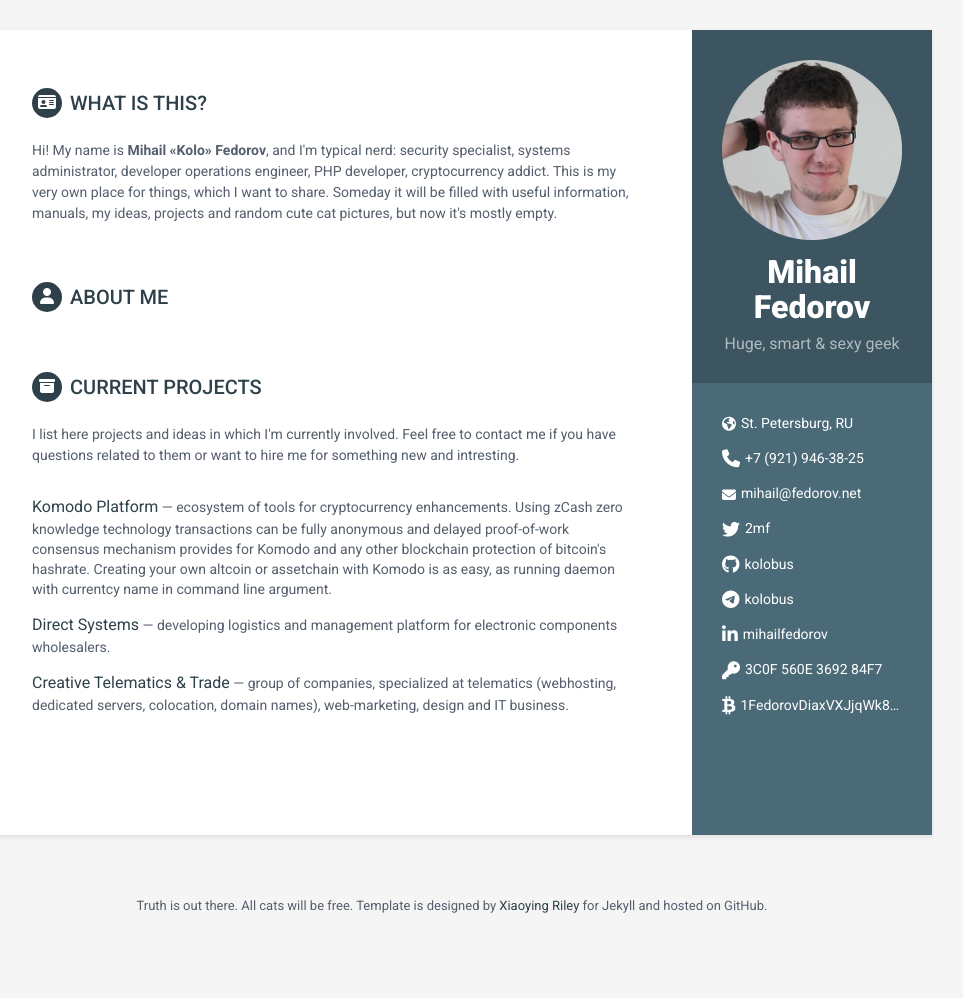
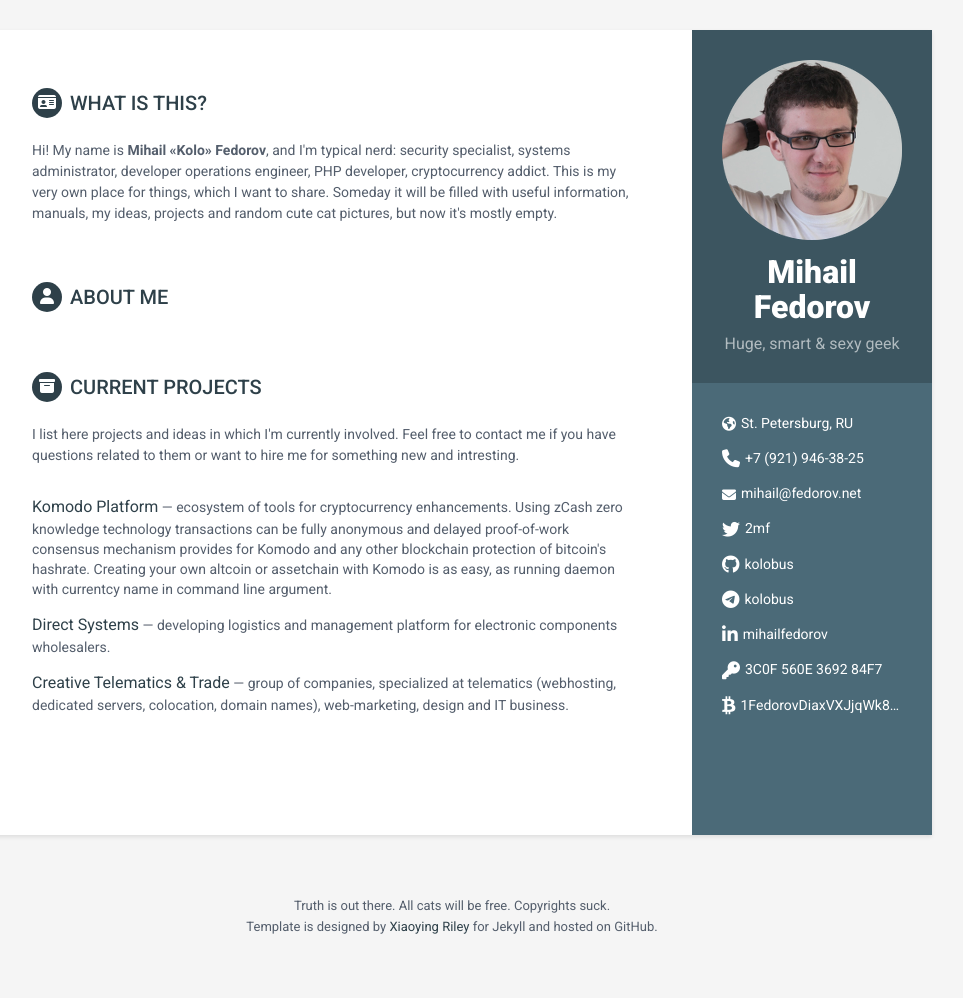
Before and after one commit to kolobus/fedorov.net, a Jekyll site: the page built from index.html, in a window 1280 px wide. Shown: the whole page, without its empty margins (188-1151 px from the left). Built offline with Jekyll 4.4.1, drawn with Linux system fonts in a browser that asks for light colours; nearby versions of some CDN libraries; before the commit the page ends 976 px from its top, so only the background shows below that.

Commit message:
random stuff

```diff
--- a/_includes/footer.html
+++ b/_includes/footer.html
@@ -1,5 +1,5 @@
     <footer class="footer">
         <div class="text-center">
-                <small class="copyright">Truth is out there. All cats will be free. Template is designed by <a href="http://themes.3rdwavemedia.com" target="_blank" rel="nofollow">Xiaoying Riley</a> for Jekyll and hosted on GitHub.</small>
+                <small class="copyright">Truth is out there. All cats will be free. Copyrights suck.<br />Template is designed by <a href="http://themes.3rdwavemedia.com" target="_blank" rel="nofollow">Xiaoying Riley</a> for Jekyll and hosted on GitHub.</small>
         </div>
     </footer>
```
